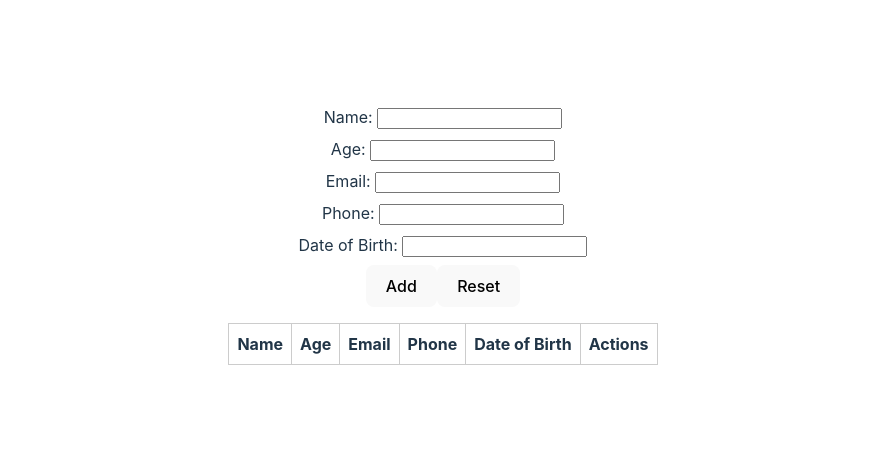
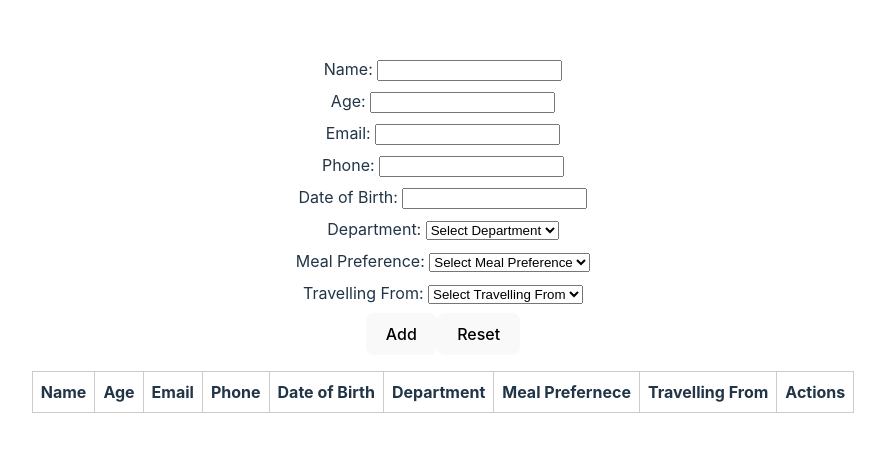
Before and after one commit to AbuV6/crud-app-msmg, a Vue app: page / in a window 1280 px wide. Shown: the part 165-616 px from the top of the page, without its empty margins (197-1082 px from the left). Built offline with nearby package versions, Linux system fonts and the light colour scheme.

Commit message:
added 3 new inputs

```diff
--- a/src/components/Crud.vue
+++ b/src/components/Crud.vue
@@ -8,6 +8,9 @@ const form = reactive({
   email: "",
   phone: "",
   dob: "",
+  department: "",
+  mealPref: "",
+  travelling: "",
 });
 
 const errors = reactive({
@@ -16,6 +19,9 @@ const errors = reactive({
   email: "",
   phone: "",
   dob: "",
+  department: "",
+  mealPref: "",
+  travelling: "",
 });
 
 const tableData = ref<
@@ -26,6 +32,9 @@ const tableData = ref<
     email: string;
     phone: number;
     dob: number;
+    department: string;
+    mealPref: string;
+    travelling: string;
   }[]
 >([]);
 
@@ -99,6 +108,9 @@ const selectRow = (row: {
   email: string;
   phone: number;
   dob: number;
+  department: string;
+  mealPref: string;
+  travelling: string;
 }) => {
   Object.assign(form, row);
   selectedRowId.value = row.id;
@@ -111,11 +123,17 @@ const resetForm = () => {
   form.email = "";
   form.phone = "";
   form.dob = "";
+  form.department = "";
+  form.mealPref = "";
+  form.mealPref = "";
   errors.name = "";
   errors.age = "";
   errors.email = "";
   errors.phone = "";
   errors.dob = "";
+  errors.department = "";
+  errors.mealPref = "";
+  errors.travelling = "";
 };
 
 const isUpdateMode = computed(() => selectedRowId.value !== null);
@@ -148,6 +166,41 @@ const isUpdateMode = computed(() => selectedRowId.value !== null);
       <input v-model="form.dob" type="text" />
       <span class="error">{{ errors.dob }}</span>
     </label>
+
+    <label>
+      Department:
+      <select v-model="form.department">
+        <option value="">Select Department</option>
+        <option value="HR">HR</option>
+        <option value="Design">Design</option>
+        <option value="Marketing">Marketing</option>
+      </select>
+      <span class="error">{{ errors.department }}</span>
+    </label>
+
+    <label>
+      Meal Preference:
+      <select v-model="form.mealPref">
+        <option value="">Select Meal Preference</option>
+        <option value="Vegetarian">Vegetarian</option>
+        <option value="Non-vegetarian">Non-Vegetarian</option>
+        <option value="Halal">Halal</option>
+        <option value="Kosher">Kosher</option>
+        <option value="Gluten-free">Gluten-Free</option>
+      </select>
+      <span class="error">{{ errors.mealPref }}</span>
+    </label>
+
+    <label>
+      Travelling From:
+      <select v-model="form.travelling">
+        <option value="">Select Travelling From</option>
+        <option value="Manchester">Manchester</option>
+        <option value="London">London</option>
+      </select>
+      <span class="error">{{ errors.travelling }}</span>
+    </label>
+
     <button @click="submitForm">{{ isUpdateMode ? "Update" : "Add" }}</button>
     <button @click="resetForm">Reset</button>
   </div>
@@ -160,6 +213,9 @@ const isUpdateMode = computed(() => selectedRowId.value !== null);
         <th>Email</th>
         <th>Phone</th>
         <th>Date of Birth</th>
+        <th>Department</th>
+        <th>Meal Prefernece</th>
+        <th>Travelling From</th>
         <th>Actions</th>
       </tr>
     </thead>
@@ -170,24 +226,23 @@ const isUpdateMode = computed(() => selectedRowId.value !== null);
         <td>{{ row.email }}</td>
         <td>{{ row.phone }}</td>
         <td>{{ row.dob }}</td>
-        <td>
-          <button @click="selectRow(row)">Update</button>
-          <button @click="deleteRow(row.id)">Delete</button>
-        </td>
+        <td>{{ row.department }}</td>
+        <td>{{ row.mealPref }}</td>
+        <td>{{ row.travelling }}</td>
+        <button @click="selectRow(row)">Update</button>
+        <button @click="deleteRow(row.id)">Delete</button>
       </tr>
     </tbody>
   </table>
 </template>
 
 <style>
+.form {
+  margin-bottom: 16px;
+}
+
 .error {
   color: red;
-}
-</style>
-
-<style scoped>
-.form {
-  margin-bottom: 16px;
 }
 
 label {
```
